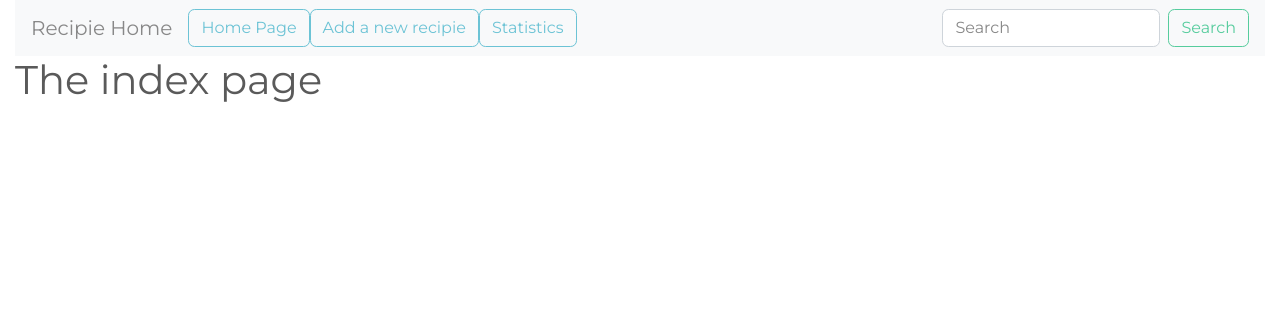
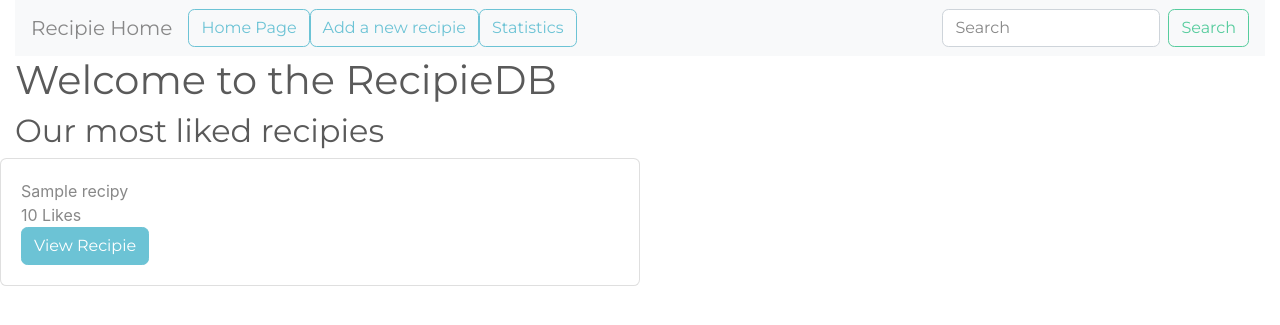
Before and after one commit to Lowe54/milestone3_project, a Flask app: page / in a window 1280 px wide. Shown: the top 325 px of the page. Run offline with Flask 2, Linux system fonts and the light colour scheme; a database or web service that is not in the repository returns one stand-in record (values such as "Sample title"); some libraries are stand-ins or nearby versions.

Commit message:
Added correct page titles to all pages

```diff
--- a/app.py
+++ b/app.py
@@ -23,8 +23,10 @@ def index():
     '''
     Function that defines the index page
     '''
-    title = "The index page"
-    return render_template('index.html', title=title)
+    title = "Welcome to the RecipieDB"
+    recs = mongo.db.recipies.find().sort('likes', pymongo.DESCENDING)
+
+    return render_template('index.html', title=title, recs=recs)
 
 @app.route('/form')
 def form():
@@ -32,6 +34,7 @@ def form():
     @arg - edit =  Determines if the page loads current record information
     @arg - id = Only used in edit mode, it is used to grab the record data
     '''
+
     if request.args.get('edit') and request.args.get('id'):
         record_id = request.args.get('id')
         enable_edit_mode = request.args.get('edit')
@@ -40,10 +43,13 @@ def form():
         record_id = ''
     rec = None
     if enable_edit_mode:
+        title = "Edit a recipie|RecipieDB"
         rec = mongo.db.recipies.find_one({"_id": ObjectId(record_id)})
+    else:
+        title = "Add a recipie|RecipieDB"
     todaydate = datetime.datetime.now()
     allerginlist = [ "Gluten", "Crustacean", "Eggs", "Fish", "Peanuts", "Soybeans", "Milk", "Nuts", "Celery", "Mustard", "Sesame", "Lupin", "Molluscs"]
-    return render_template('form.html', edit=enable_edit_mode, id=record_id, allerginlist=allerginlist,recipie=rec, date=todaydate)
+    return render_template('form.html', title=title, edit=enable_edit_mode, id=record_id, allerginlist=allerginlist,recipie=rec, date=todaydate)
 
 @app.route('/submit', methods=["POST", "GET"])
 def submit():
@@ -79,6 +85,7 @@ def results():
         @arg - sr = The start index for the results page, 20 means that it will start at index 20
         @arg - qt = The query term
     '''
+    title = "Results | RecipieDB"
     filterOptions = []
     #Format is allergin => selected
     allerginlist = {"Gluten":'0', "Crustacean": '0', "Eggs": '0', "Fish": '0', "Peanuts": '0', "Soybeans": '0', "Milk": '0', "Nuts": '0', "Celery": '0', "Mustard": '0', "Sesame": '0', "Lupin": '0', "Molluscs": '0'}
@@ -145,7 +152,7 @@ def results():
             pagecount = pages + 1
 
 
-    return render_template('results.html',currentQueryTerm=query,allerginList=allerginlist, selectedFilters=filterOptions, results=results, c_page=currentpagenum, pc=pagecount, pages=pages, sr=sr, nh=10, maxresults=len(results))
+    return render_template('results.html',title=title,currentQueryTerm=query,allerginList=allerginlist, selectedFilters=filterOptions, results=results, c_page=currentpagenum, pc=pagecount, pages=pages, sr=sr, nh=10, maxresults=len(results))
 
 @app.route('/recipie')
 def recipie():
@@ -160,13 +167,14 @@ def recipie():
     if request.args.get('id'):
         record_id = request.args.get('id')
         rec = mongo.db.recipies.find_one({"_id": ObjectId(record_id)})
+        title = rec['recipie_title'] + " | RecipieDB"
         c_date = convertDate(rec['createdDate'])
         if None != rec['updatedDate']:
             u_date = convertDate(rec['updatedDate'])
         else:
             u_date = None
 
-        return render_template('recipie.html', recipie=rec, createdDate=c_date, updatedDate=u_date )
+        return render_template('recipie.html', title=title, recipie=rec, createdDate=c_date, updatedDate=u_date )
 
 
     else:
@@ -195,11 +203,12 @@ def addDislike():
 
 @app.route('/stats')
 def stats():
+    title = "Statistics | RecipieDB"
     client = MongoClient()
 
     collection = mongo.db.recipies
     cursor = collection.find({},{"_id" : 0})
-    file = open("collection.json", "w")
+    file = open("static/data/collection.json", "w")
     file.write('[')
 
     qnt_cursor = 0
@@ -214,6 +223,7 @@ def stats():
         elif (qnt_cursor == num_max):
             file.write(json.dumps(document))
     file.write(']')
-    return render_template('stats.html')
+    file.close()
+    return render_template('stats.html', title=title)
 if __name__ == '__main__':
     app.run(host=os.getenv('IP'), port=int(os.getenv('PORT')), debug=False)
--- a/static/css/main.css
+++ b/static/css/main.css
@@ -1356,6 +1356,20 @@ html {
 
   .align-self-xl-stretch {
     align-self: stretch !important; } }
+#card-container {
+  display: flex;
+  flex-wrap: wrap;
+  margin-right: -15px;
+  margin-left: -15px;
+  display: inline-flex; }
+
+.card-wrapper {
+  flex: 0 0 50%;
+  max-width: 50%; }
+@media(max-width: 760px) {
+  .card-wrapper {
+    flex: 0 0 100%;
+    max-width: 100%; } }
 .result-hits {
   flex: 0 0 79.1666666667%;
   max-width: 79.1666666667%; }
--- a/static/sass/main.scss
+++ b/static/sass/main.scss
@@ -1,3 +1,4 @@
 @import "bootstrap/bootstrap-grid";
+@import "modules/_index";
 @import "modules/results";
 @import "modules/recipie";
--- a/templates/form.html
+++ b/templates/form.html
@@ -1,4 +1,7 @@
 {% extends 'base.html' %}
+{% block title %}
+<title>{{title}}</title>
+{% endblock %}
 {% block pageSpecificStyles %}
     <link rel="stylesheet" href="{{url_for('static', filename='css/vendor/jquery-te-1.4.0.css')}}"/>
     <link rel="stylesheet" href="{{url_for('static', filename='css/jqte_overrides.css')}}"/>
--- a/templates/index.html
+++ b/templates/index.html
@@ -15,5 +15,22 @@
   {% endif %}
 {% endwith %}
     <h1>{{title}}</h1>
+    <h2>Our most liked recipies</h2>
+    <div class="row">
+    {% for r in recs %}
+    <div class="card-wrapper">
+      <div class="card">
+        <div class="card-body">
+          {{r.recipie_title}}
+          <br/>
+          {{r.likes}} Likes
+          <br/>
+          <a href="{{url_for('recipie', id=r._id)}}" class="btn btn-info">View Recipie</a>
 
+        </div>
+      </div>
+    </div>
+
+    {% endfor %}
+  </div>
 {% endblock %}
--- a/templates/recipie.html
+++ b/templates/recipie.html
@@ -1,4 +1,7 @@
 {% extends 'base.html' %}
+{% block title %}
+<title>{{title}}</title>
+{% endblock %}
 {% block content %}
 <div id="content">
 
--- a/templates/results.html
+++ b/templates/results.html
@@ -1,4 +1,7 @@
 {% extends 'base.html' %}
+{% block title %}
+<title>{{title}}</title>
+{% endblock %}
 {% block content %}
 <div class="row">
     <div class="results-facets">
--- a/templates/stats.html
+++ b/templates/stats.html
@@ -1,4 +1,7 @@
 {% extends 'base.html' %}
+{% block title %}
+<title>{{title}}</title>
+{% endblock %}
 {% block content %}
 
 <div id="chart"></div>
```
Also changed, not shown: static/data/collection.json (+1 -1 lines), 1 other file.
